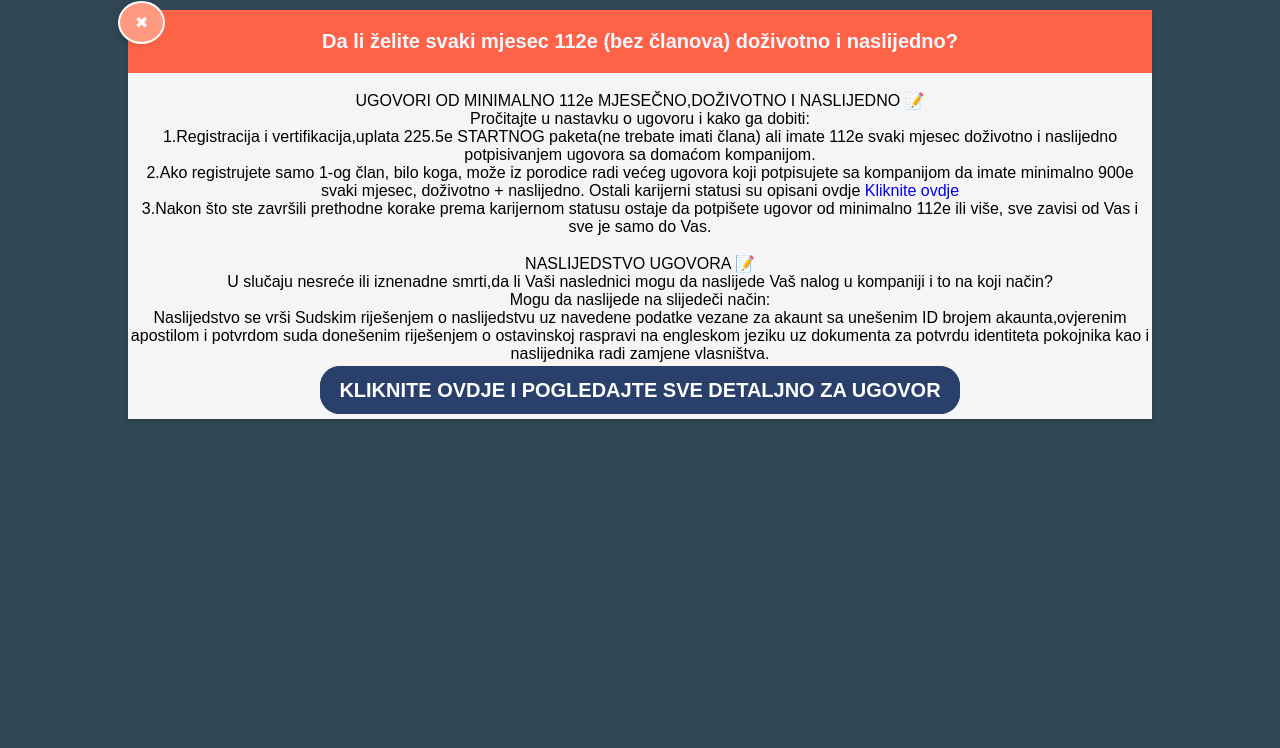
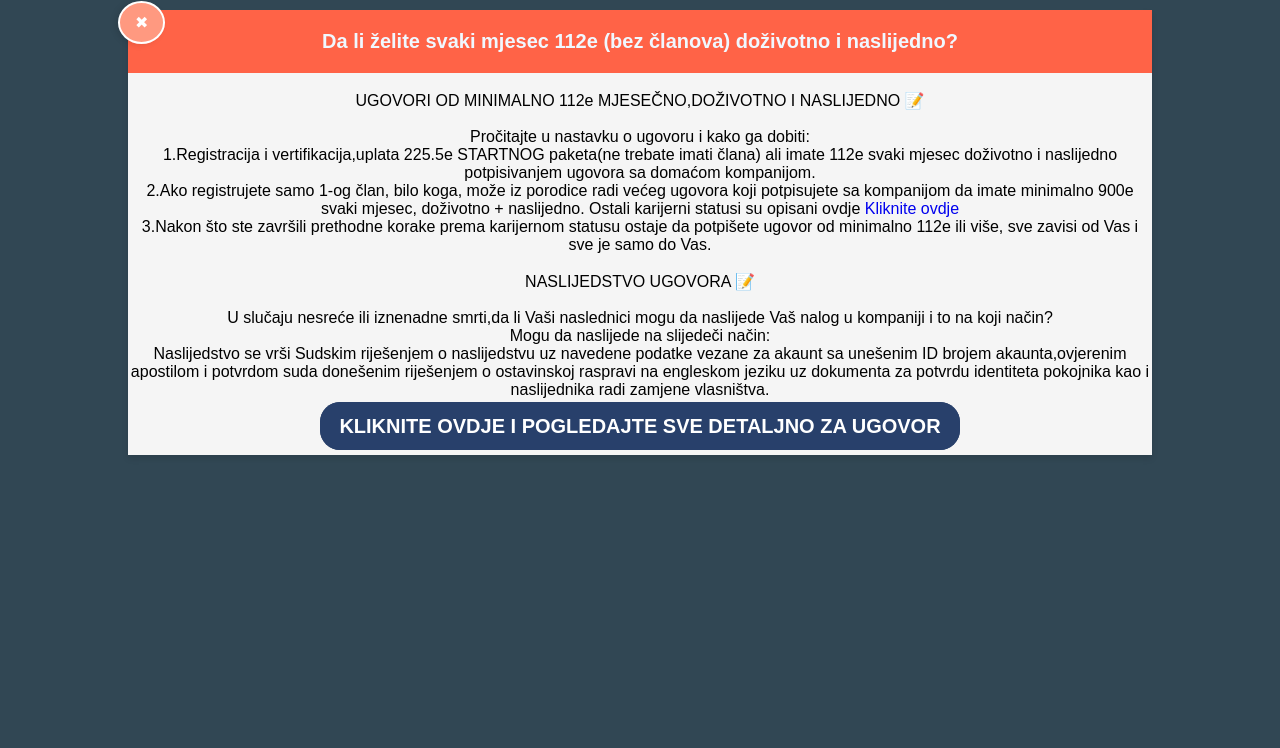
Before and after one commit to Beni1212/poslovnikoncept, a plain HTML site: page karijernistatusi.html in a window 1280 px wide. Shown: the top 748 px of the page. Drawn offline with nearby package versions, Linux system fonts and the light colour scheme; grey boxes are pictures that could not be loaded; a web font is replaced by a local one.

Commit message:
Add files via upload

```diff
--- a/karijernistatusi.html
+++ b/karijernistatusi.html
@@ -420,7 +420,7 @@
 <h4 class="popuph4">Da li želite svaki mjesec 112e (bez članova) doživotno i naslijedno?</h4>
       <br>
 
-UGOVORI OD MINIMALNO 112e MJESEČNO,DOŽIVOTNO I NASLIJEDNO 📝 <br>
+UGOVORI OD MINIMALNO 112e MJESEČNO,DOŽIVOTNO I NASLIJEDNO 📝 <br><br>
 
 
 Pročitajte u nastavku o ugovoru i kako ga dobiti:<br>
@@ -435,7 +435,7 @@ Pročitajte u nastavku o ugovoru i kako ga dobiti:<br>
 3.Nakon što ste završili prethodne korake prema karijernom statusu ostaje da potpišete ugovor od minimalno 112e ili više, sve zavisi od Vas i sve je samo do Vas.<br><br>
 
 
-NASLIJEDSTVO UGOVORA 📝 <br>
+NASLIJEDSTVO UGOVORA 📝 <br> <br>
 
 U slučaju nesreće ili iznenadne smrti,da li Vaši naslednici mogu da naslijede Vaš nalog u kompaniji i to na koji način?<br>
 
```
